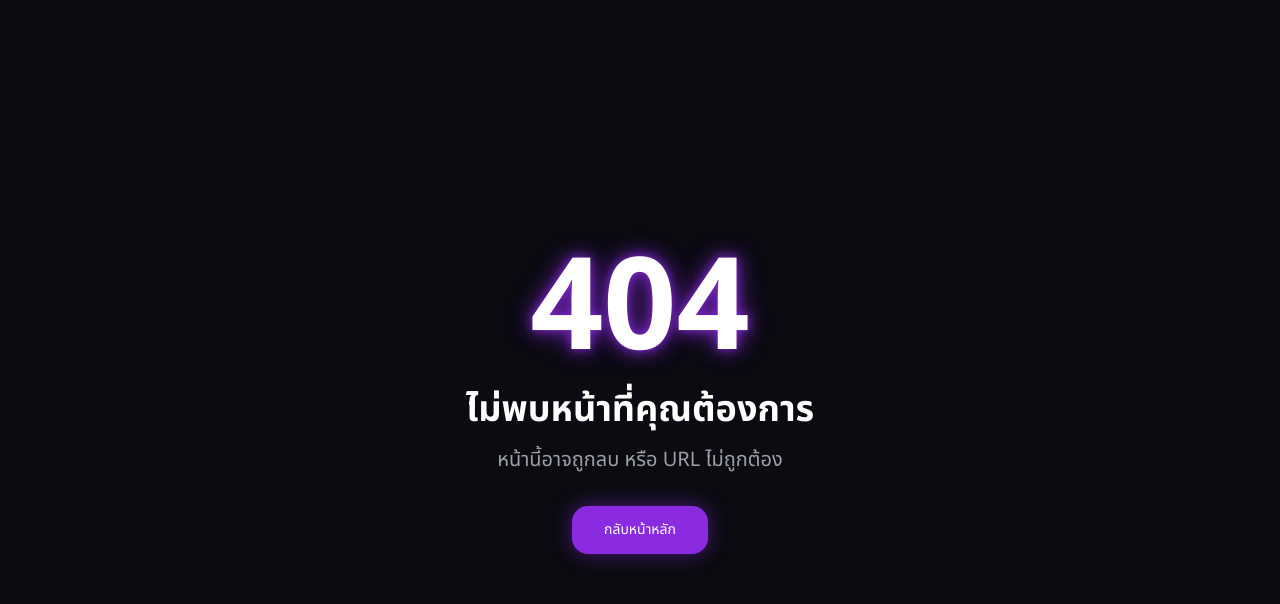
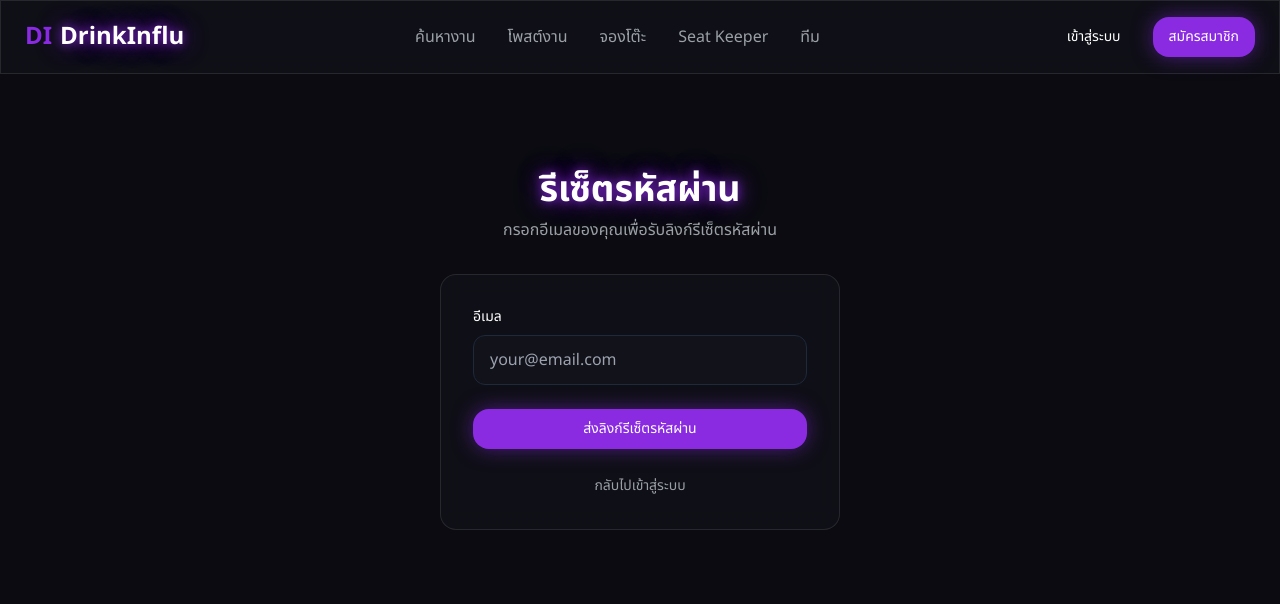
Before and after one commit to Sizk85/drinkinflu, a Next.js app: page /auth/reset in a window 1280 px wide. Before the commit this address had no page. Shown: the top 604 px of the page. Built offline with nearby package versions, Linux system fonts and the light colour scheme; no server answers.

Commit message:
fix: Add reset password page and improve error handling

```diff
--- /dev/null
+++ b/src/app/auth/reset/page.tsx
@@ -0,0 +1,98 @@
+'use client'
+
+import { Navbar } from '@/components/navbar'
+import { Button } from '@/components/ui/button'
+import { useState } from 'react'
+import { useToast } from '@/components/ui/use-toast'
+import Link from 'next/link'
+
+export default function ResetPasswordPage() {
+  const { toast } = useToast()
+  const [email, setEmail] = useState('')
+  const [isLoading, setIsLoading] = useState(false)
+  const [isSuccess, setIsSuccess] = useState(false)
+
+  const handleSubmit = async (e: React.FormEvent) => {
+    e.preventDefault()
+    setIsLoading(true)
+
+    try {
+      // TODO: Implement password reset functionality
+      await new Promise(resolve => setTimeout(resolve, 1000))
+
+      setIsSuccess(true)
+      toast({
+        title: 'ส่งอีเมลสำเร็จ!',
+        description: 'กรุณาตรวจสอบอีเมลของคุณเพื่อรีเซ็ตรหัสผ่าน',
+      })
+    } catch (error) {
+      toast({
+        title: 'เกิดข้อผิดพลาด',
+        description: 'ไม่สามารถส่งอีเมลรีเซ็ตรหัสผ่านได้',
+        variant: 'destructive',
+      })
+    } finally {
+      setIsLoading(false)
+    }
+  }
+
+  return (
+    <div className="min-h-screen">
+      <Navbar />
+
+      <div className="max-w-md mx-auto px-6 py-24">
+        <div className="text-center mb-8">
+          <h1 className="text-4xl font-bold mb-2 neon-text">รีเซ็ตรหัสผ่าน</h1>
+          <p className="text-muted">กรอกอีเมลของคุณเพื่อรับลิงก์รีเซ็ตรหัสผ่าน</p>
+        </div>
+
+        {isSuccess ? (
+          <div className="glass rounded-2xl p-8 text-center">
+            <div className="text-green-500 text-5xl mb-4">✓</div>
+            <h2 className="text-2xl font-bold mb-4">ส่งอีเมลสำเร็จ!</h2>
+            <p className="text-muted mb-6">
+              เราได้ส่งลิงก์รีเซ็ตรหัสผ่านไปยังอีเมลของคุณแล้ว
+              <br />
+              กรุณาตรวจสอบกล่องจดหมาย
+            </p>
+            <Link href="/auth/signin">
+              <Button className="w-full">กลับไปเข้าสู่ระบบ</Button>
+            </Link>
+          </div>
+        ) : (
+          <div className="glass rounded-2xl p-8">
+            <form onSubmit={handleSubmit} className="space-y-6">
+              <div>
+                <label className="block text-sm font-medium mb-2">
+                  อีเมล
+                </label>
+                <input
+                  type="email"
+                  value={email}
+                  onChange={(e) => setEmail(e.target.value)}
+                  className="w-full px-4 py-3 rounded-xl bg-card border border-border focus:border-primary focus:outline-none"
+                  placeholder="your@email.com"
+                  required
+                />
+              </div>
+
+              <Button
+                type="submit"
+                className="w-full"
+                disabled={isLoading}
+              >
+                {isLoading ? 'กำลังส่ง...' : 'ส่งลิงก์รีเซ็ตรหัสผ่าน'}
+              </Button>
+            </form>
+
+            <div className="mt-6 text-center">
+              <Link href="/auth/signin" className="text-sm text-muted hover:text-accent">
+                กลับไปเข้าสู่ระบบ
+              </Link>
+            </div>
+          </div>
+        )}
+      </div>
+    </div>
+  )
+}
--- a/src/app/explore/page.tsx
+++ b/src/app/explore/page.tsx
@@ -9,8 +9,12 @@ export const dynamic = 'force-dynamic'
 export const revalidate = 0
 
 export default async function ExplorePage() {
+  let openJobs: any[] = []
+  let error = null
+
+  try {
     // Fetch open jobs with bar details
-  const openJobs = await db
+    openJobs = await db
       .select({
         job: jobs,
         bar: users,
@@ -22,6 +26,10 @@ export default async function ExplorePage() {
         gte(jobs.date, new Date())
       ))
       .orderBy(jobs.date)
+  } catch (err) {
+    console.error('Error fetching jobs:', err)
+    error = err
+  }
 
   return (
     <div className="min-h-screen">
@@ -46,10 +54,18 @@ export default async function ExplorePage() {
 
           {/* Jobs Grid */}
           <div className="lg:col-span-3">
-            {openJobs.length === 0 ? (
+            {error ? (
+              <div className="glass rounded-2xl p-12 text-center">
+                <h3 className="text-2xl font-bold mb-2 text-red-500">เกิดข้อผิดพลาด</h3>
+                <p className="text-muted">ไม่สามารถโหลดข้อมูลได้ กรุณาลองใหม่อีกครั้ง</p>
+                <p className="text-xs text-muted mt-4">
+                  ตรวจสอบว่า database ทำงานอยู่หรือไม่
+                </p>
+              </div>
+            ) : openJobs.length === 0 ? (
               <div className="glass rounded-2xl p-12 text-center">
                 <h3 className="text-2xl font-bold mb-2">ไม่พบงาน</h3>
-                <p className="text-muted">ลองเปลี่ยนฟิลเตอร์หรือกลับมาใหม่ภายหลัง</p>
+                <p className="text-muted">ยังไม่มีงานในขณะนี้ กรุณากลับมาใหม่ภายหลัง</p>
               </div>
             ) : (
               <div className="space-y-6">
```
Lines whose indentation alone changed are shown as unchanged.
